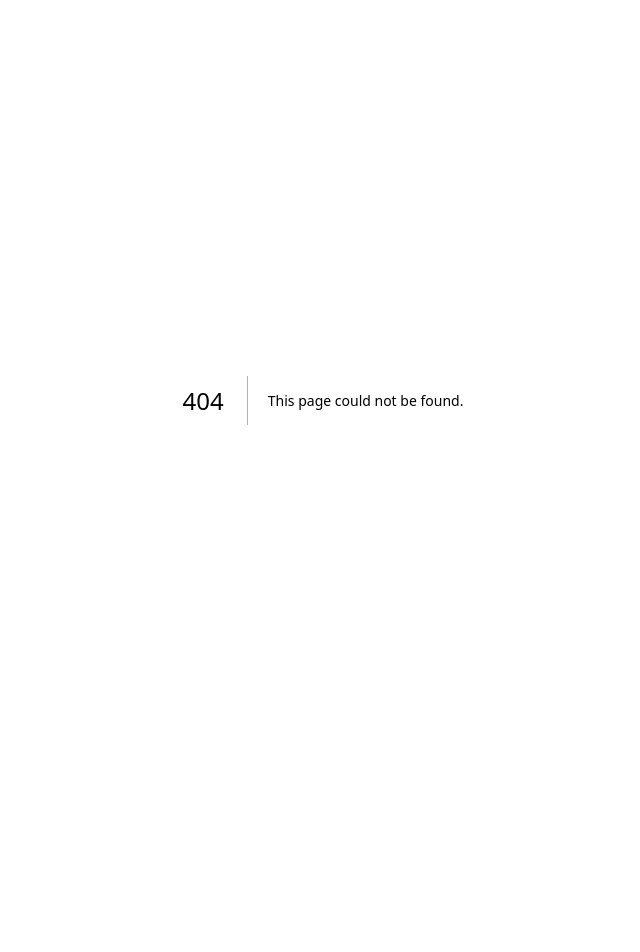
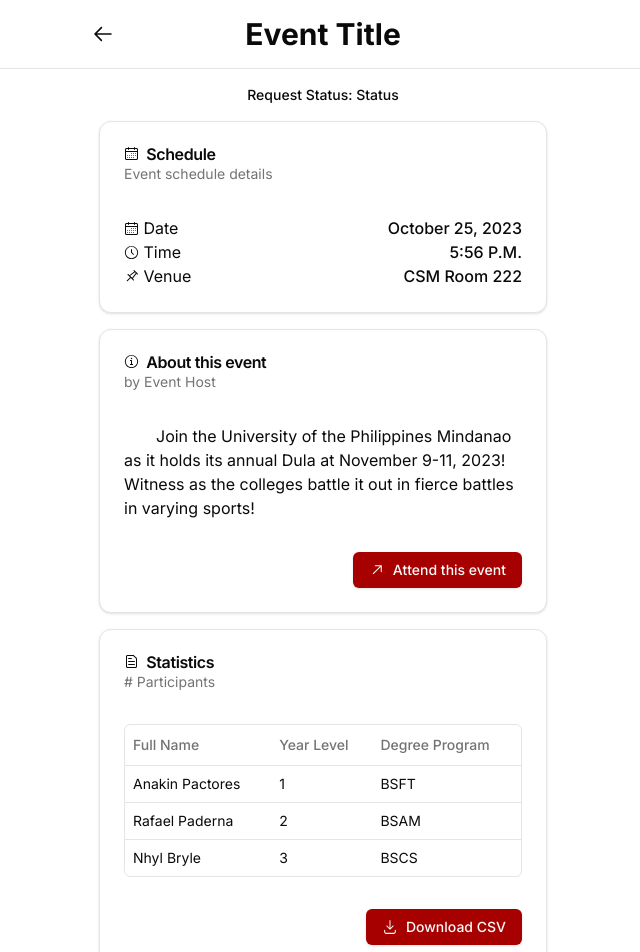
Before and after one commit to UP-Min-Events/Ganap, a Next.js app: page /admin/requests/request in a window 1280 px wide. Before the commit this address had no page. Shown: the top 952 px of the page, without its empty margins (317-957 px from the left). Before the commit the page ends 800 px from the top, so only its background shows below. Built offline with nearby package versions, Linux system fonts and the light colour scheme.

Commit message:
feat Own Request page (under admin requests) init

```diff
--- a/app/admin/requests/components/RequestCard.tsx
+++ b/app/admin/requests/components/RequestCard.tsx
@@ -16,7 +16,7 @@ import { Separator } from '@/components/ui/separator'
 
 export default function RequestCard() {
     return (
-        <Link href="/event">
+        <Link href="/admin/requests/request">
             <Card className="mx-auto xl:max-w-[75%] flex justify-between items-center group hover:bg-neutral-100 pl-4 mb-4 min-h-32 select-none border-neutral-100">
                 <section className="flex flex-col gap-4 py-4">
                     <CardHeader className="space-y-0 pl-2 py-0">
--- /dev/null
+++ b/app/admin/requests/request/components/DataCard.tsx
@@ -0,0 +1,66 @@
+// Utilities
+import { Attendee, columns } from "./DataColumns"
+import { DataTable } from "./DataTable"
+
+// Icons
+import { FileTextIcon, DownloadIcon } from "@radix-ui/react-icons"
+
+// shadCN Components
+import { Button } from "@/components/ui/button"
+import {
+	Card,
+	CardContent,
+	CardDescription,
+	CardFooter,
+	CardHeader,
+	CardTitle,
+  } from "@/components/ui/card"
+
+  async function getEventData(): Promise<Attendee[]> {
+	// Fetch data from your API here.
+	return [
+	  {
+		id: "728ed52f",
+		fullName: "Anakin Pactores",
+		yearLevel: "1",
+		degreeProgram: "BSFT"
+	  },
+		{
+			id: "729ed52f",
+			fullName: "Rafael Paderna",
+			yearLevel: "2",
+			degreeProgram: "BSAM"
+		},
+		{
+			id: "730ed52f",
+			fullName: "Nhyl Bryle",
+			yearLevel: "3",
+			degreeProgram: "BSCS"
+		},
+	  // ...
+	]
+  }
+
+export default async function DataCard() {
+	const data = await getEventData()
+
+  return (
+		<Card className="flex flex-col gap-4 p-4">
+			<CardHeader className="space-y-0.5 p-2">
+				<CardTitle className="flex">
+					<FileTextIcon />
+					&nbsp; Statistics
+				</CardTitle>
+				<CardDescription># Participants</CardDescription>
+			</CardHeader>
+			<CardContent className="p-2">
+				<DataTable columns={columns} data={data} />
+			</CardContent>
+			<CardFooter className="flex justify-end p-2">
+				<Button className="bg-red-500 hover:bg-red-100 hover:text-black">
+					<DownloadIcon className="mr-2 h-4 w-4" /> Download CSV
+				</Button>
+			</CardFooter>
+		</Card>
+  )
+}
--- /dev/null
+++ b/app/admin/requests/request/components/DataColumns.tsx
@@ -0,0 +1,27 @@
+"use client"
+
+import { ColumnDef } from "@tanstack/react-table"
+
+// This type is used to define the shape of our data.
+// You can use a Zod schema here if you want.
+export type Attendee = {
+  id: string
+  fullName: string
+  yearLevel: string
+  degreeProgram: string
+}
+
+export const columns: ColumnDef<Attendee>[] = [
+  {
+    accessorKey: "fullName",
+    header: "Full Name",
+  },
+  {
+    accessorKey: "yearLevel",
+    header: "Year Level",
+  },
+  {
+    accessorKey: "degreeProgram",
+    header: "Degree Program",
+  },
+]
--- /dev/null
+++ b/app/admin/requests/request/components/DataTable.tsx
@@ -0,0 +1,80 @@
+"use client"
+
+import {
+  ColumnDef,
+  flexRender,
+  getCoreRowModel,
+  useReactTable,
+} from "@tanstack/react-table"
+
+import {
+  Table,
+  TableBody,
+  TableCell,
+  TableHead,
+  TableHeader,
+  TableRow,
+} from "@/components/ui/table"
+
+interface DataTableProps<TData, TValue> {
+  columns: ColumnDef<TData, TValue>[]
+  data: TData[]
+}
+
+export function DataTable<TData, TValue>({
+  columns,
+  data,
+}: DataTableProps<TData, TValue>) {
+  const table = useReactTable({
+    data,
+    columns,
+    getCoreRowModel: getCoreRowModel(),
+  })
+
+  return (
+    <div className="rounded-md border">
+      <Table>
+        <TableHeader>
+          {table.getHeaderGroups().map((headerGroup) => (
+            <TableRow key={headerGroup.id}>
+              {headerGroup.headers.map((header) => {
+                return (
+                  <TableHead key={header.id}>
+                    {header.isPlaceholder
+                      ? null
+                      : flexRender(
+                          header.column.columnDef.header,
+                          header.getContext()
+                        )}
+                  </TableHead>
+                )
+              })}
+            </TableRow>
+          ))}
+        </TableHeader>
+        <TableBody>
+          {table.getRowModel().rows?.length ? (
+            table.getRowModel().rows.map((row) => (
+              <TableRow
+                key={row.id}
+                data-state={row.getIsSelected() && "selected"}
+              >
+                {row.getVisibleCells().map((cell) => (
+                  <TableCell key={cell.id}>
+                    {flexRender(cell.column.columnDef.cell, cell.getContext())}
+                  </TableCell>
+                ))}
+              </TableRow>
+            ))
+          ) : (
+            <TableRow>
+              <TableCell colSpan={columns.length} className="h-24 text-center">
+                No results.
+              </TableCell>
+            </TableRow>
+          )}
+        </TableBody>
+      </Table>
+    </div>
+  )
+}
--- /dev/null
+++ b/app/admin/requests/request/components/DescriptionCard.tsx
@@ -0,0 +1,41 @@
+// Utilities
+import Link from "next/link"
+
+// Icons
+import { InfoCircledIcon, ArrowTopRightIcon } from "@radix-ui/react-icons"
+
+// shadCN Components
+import { Button } from "@/components/ui/button"
+import {
+    Card,
+    CardContent,
+    CardDescription,
+    CardFooter,
+    CardHeader,
+    CardTitle,
+  } from "@/components/ui/card"
+
+
+export default function DescriptionCard() {
+    return (
+        <Card className="flex flex-col gap-4 p-4">
+            <CardHeader className="space-y-0.5 p-2">
+                <CardTitle className="flex">
+                    <InfoCircledIcon />
+                    &nbsp; About this event
+                </CardTitle>
+                <CardDescription>by Event Host</CardDescription>
+            </CardHeader>
+            <CardContent className="p-2">
+                <p className="indent-8">Join the University of the Philippines Mindanao as it holds its annual Dula at November 9-11, 2023! Witness as the colleges battle it out in fierce battles in varying sports!</p>
+            </CardContent>
+            <CardFooter className="flex justify-end p-2">
+                <Link href="/qr">
+                    <Button className="bg-red-500 hover:bg-red-100 hover:text-black">
+                        <ArrowTopRightIcon className="mr-2 h-4 w-4" /> Attend this event
+                    </Button>
+                </Link>
+            </CardFooter>
+        </Card>
+    )
+}
--- /dev/null
+++ b/app/admin/requests/request/components/ScheduleCard.tsx
@@ -0,0 +1,40 @@
+// Icons
+import { CalendarIcon, ClockIcon, DrawingPinIcon } from "@radix-ui/react-icons"
+
+// shadCN Components
+import {
+    Card,
+    CardContent,
+    CardDescription,
+    CardFooter,
+    CardHeader,
+    CardTitle,
+  } from "@/components/ui/card"
+
+export default function ScheduleCard() {
+    return (
+        <Card className="flex flex-col gap-4 p-4">
+            <CardHeader className="space-y-0.5 p-2">
+                <CardTitle className="flex">
+                    <CalendarIcon />
+                    &nbsp; Schedule
+                </CardTitle>
+                <CardDescription>Event schedule details</CardDescription>
+            </CardHeader>
+            <CardContent className="p-2">
+                <div className="flex justify-between">
+                    <p className="flex items-center"><CalendarIcon />&nbsp;Date</p>
+                    <p className="font-medium">October 25, 2023</p>
+                </div>
+                <div className="flex justify-between">
+                    <p className="flex items-center"><ClockIcon />&nbsp;Time</p>
+                    <p className="font-medium">5:56 P.M.</p>
+                </div>
+                <div className="flex justify-between">
+                    <p className="flex items-center"><DrawingPinIcon />&nbsp;Venue</p>
+                    <p className="font-medium">CSM Room 222</p>
+                </div>
+            </CardContent>
+        </Card>
+    )
+}
--- /dev/null
+++ b/app/admin/requests/request/page.tsx
@@ -0,0 +1,24 @@
+// Components
+import BackButton from "@/components/(buttons)/BackButton"
+import { Separator } from "@/components/ui/separator"
+import ScheduleCard from "./components/ScheduleCard"
+import DescriptionCard from "./components/DescriptionCard"
+import DataCard from "./components/DataCard"
+
+export default function Request() {
+    return (
+        <main className="py-4">
+            <header className="flex flex-col w-full text-center px-4">
+                <BackButton />
+                <h1 className="text-[1.5rem] md:text-[2.25xl] lg:text-3xl font-bold">Event Title</h1>
+            </header>
+            <Separator className="my-4" />
+            <section className="container flex flex-col gap-4 md:max-w-[60%] lg:max-w-[40%]">
+                <h3 className="text-center text-sm font-medium">Request Status: Status</h3>
+                <ScheduleCard />
+                <DescriptionCard />
+                <DataCard />
+            </section>
+        </main>
+    )
+}
```
